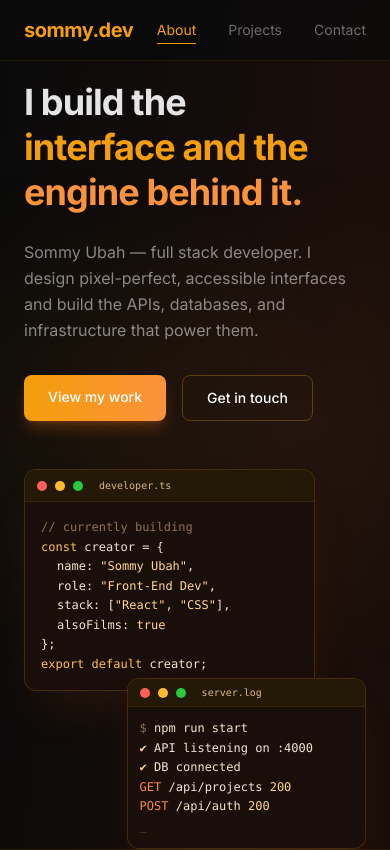
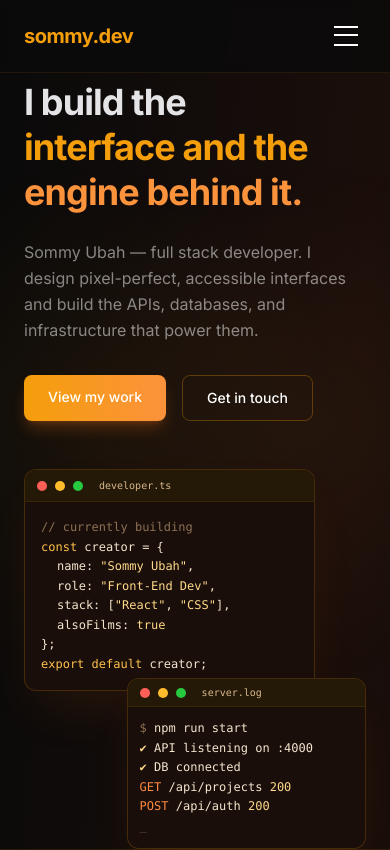
Before and after one commit to deborah6-debug/sommy-portfolio, a Next.js app: page / in a window 390 px wide. Shown: the top 850 px of the page. Built offline with nearby package versions, Linux system fonts and the light colour scheme.

Commit message:
Implement mobile navigation in Header component
Added mobile navigation functionality with a hamburger menu.

```diff
--- a/app/components/Header.tsx
+++ b/app/components/Header.tsx
@@ -4,6 +4,7 @@ import { useState } from "react";
 import Link from "next/link";
 
 export default function Header() {
+  const [isOpen, setIsOpen] = useState(false);
   const [active, setActive] = useState("about");
 
   const navItems = [
@@ -14,6 +15,7 @@ export default function Header() {
 
   const handleScroll = (e: React.MouseEvent<HTMLAnchorElement>, href: string) => {
     e.preventDefault();
+    setIsOpen(false); // Close menu on link click
     const element = document.querySelector(href);
     if (element) {
       element.scrollIntoView({
@@ -21,7 +23,6 @@ export default function Header() {
         block: "start",
       });
     }
-    // Update active state
     const name = href.replace("#", "");
     setActive(name);
   };
@@ -29,11 +30,14 @@ export default function Header() {
   return (
     <header className="fixed top-0 left-0 right-0 z-50 bg-[#0a0a0a]/80 backdrop-blur-sm border-b border-[#f59e0b]/10">
       <div className="max-w-6xl mx-auto px-6 py-4 flex items-center justify-between">
+
+        {/* Logo */}
         <Link href="/" className="text-xl font-bold tracking-tight text-[#f59e0b]">
           sommy.dev
         </Link>
 
-        <nav className="flex items-center gap-8 text-sm">
+        {/* Desktop Navigation */}
+        <nav className="hidden md:flex items-center gap-8 text-sm">
           {navItems.map((item) => (
             <a
               key={item.name}
@@ -52,6 +56,60 @@ export default function Header() {
             </a>
           ))}
         </nav>
+
+        {/* Mobile Hamburger Button */}
+        <button
+          onClick={() => setIsOpen(!isOpen)}
+          className="md:hidden flex flex-col items-center justify-center w-10 h-10 rounded-lg hover:bg-white/5 transition-colors"
+          aria-label="Toggle menu"
+        >
+          <div className="relative w-6 h-5">
+            {/* Top line */}
+            <span
+              className={`absolute left-0 top-0 w-6 h-0.5 bg-white transition-all duration-300 ease-in-out ${
+                isOpen ? "rotate-45 top-2 bg-[#f59e0b]" : ""
+              }`}
+            />
+            {/* Middle line */}
+            <span
+              className={`absolute left-0 top-2 w-6 h-0.5 bg-white transition-all duration-300 ease-in-out ${
+                isOpen ? "opacity-0" : ""
+              }`}
+            />
+            {/* Bottom line */}
+            <span
+              className={`absolute left-0 bottom-0 w-6 h-0.5 bg-white transition-all duration-300 ease-in-out ${
+                isOpen ? "-rotate-45 bottom-2 bg-[#f59e0b]" : ""
+              }`}
+            />
+          </div>
+        </button>
+      </div>
+
+      {/* Mobile Menu Overlay */}
+      <div
+        className={`md:hidden overflow-hidden transition-all duration-300 ease-in-out ${
+          isOpen ? "max-h-[400px] opacity-100" : "max-h-0 opacity-0"
+        }`}
+      >
+        <div className="px-6 py-6 bg-[#0a0a0a]/95 backdrop-blur-sm border-t border-[#f59e0b]/10">
+          <div className="flex flex-col gap-6">
+            {navItems.map((item) => (
+              <a
+                key={item.name}
+                href={item.href}
+                onClick={(e) => handleScroll(e, item.href)}
+                className={`text-lg transition-colors hover:text-[#f59e0b] ${
+                  active === item.name.toLowerCase()
+                    ? "text-[#f59e0b] font-medium"
+                    : "text-white/60"
+                }`}
+              >
+                {item.name}
+              </a>
+            ))}
+          </div>
+        </div>
       </div>
     </header>
   );
```
